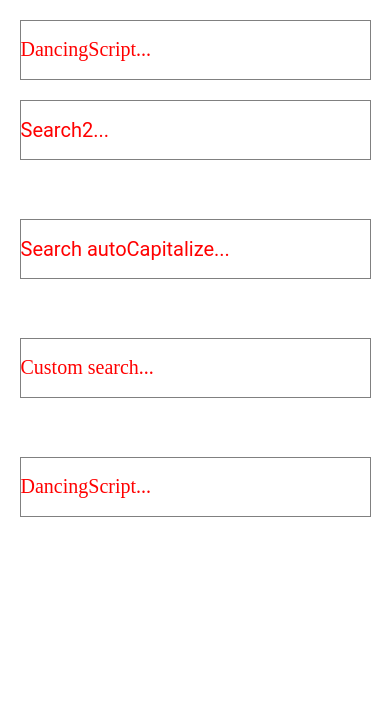
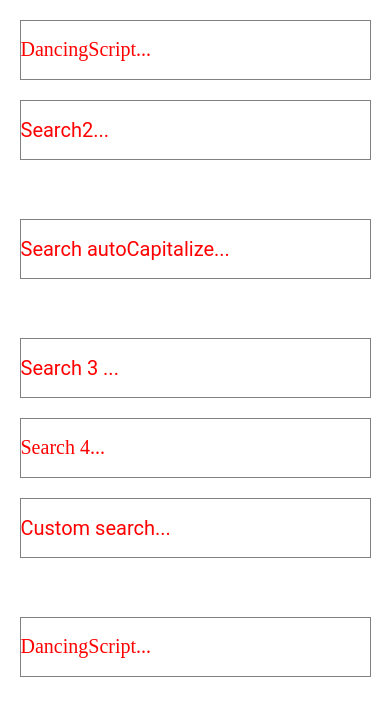
Before and after one commit to lorenc-tomasz/react-native-text-input-placeholder-font-issue-reproducer, a React Native app: screen / in a window 390 px wide. Shown: the top 716 px of the page. Built offline with nearby package versions, Linux system fonts and the light colour scheme.

Commit message:
Add new cases

```diff
--- a/App.tsx
+++ b/App.tsx
@@ -96,12 +96,31 @@ function App(): React.JSX.Element {
                   paddingTop: safePadding,
                   paddingBottom: safePadding,
               }}>
+            <TextInput style={{
+              height: 60,
+              borderColor: 'gray',
+              borderWidth: 1,
+              marginBottom: 20,
+              fontFamily: 'Roboto',
+              fontWeight: '400',
+              fontSize: 20,
+              color: 'black',
+            }} placeholder={"Search 3 ..."} placeholderTextColor={"red"} />
+            <TextInput style={{
+              height: 60,
+              borderColor: 'gray',
+              borderWidth: 1,
+              marginBottom: 20,
+              fontFamily: 'Roboto-Regular',
+              fontSize: 20,
+              color: 'black',
+            }} placeholder={"Search 4..."} placeholderTextColor={"red"} />
               <CustomTextInput style={{
                   height: 60,
                   borderColor: 'gray',
                   borderWidth: 1,
                   marginBottom: 20,
-                  fontFamily: 'Roboto-Regular',
+                  fontFamily: 'Roboto',
                   fontWeight: '400',
                   fontSize: 20,
                   color: 'black',
```
